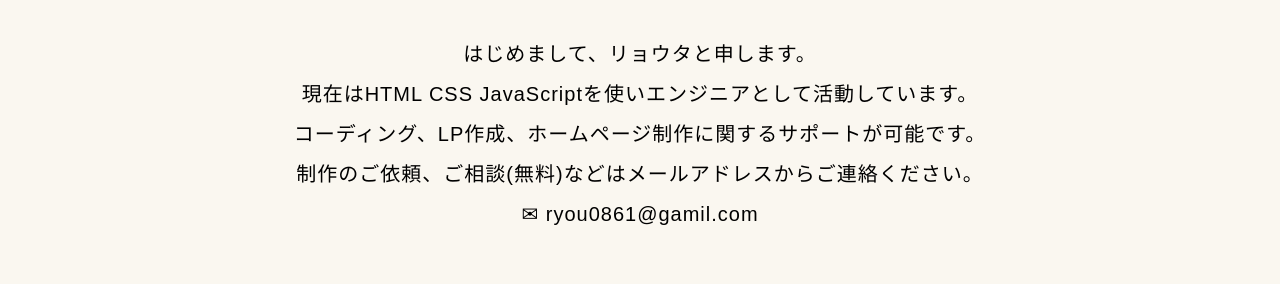
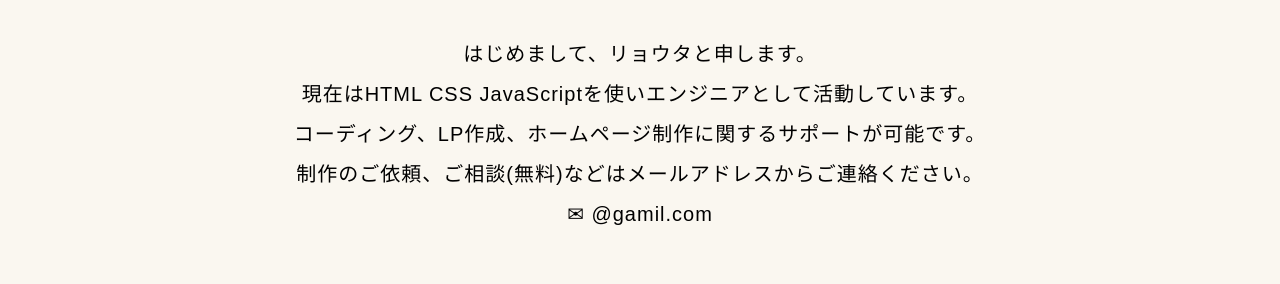
Before and after one commit to ryoutas/web, a plain HTML site: page index.html in a window 1280 px wide. Shown: the part 1953-2237 px from the top of the page. Drawn offline with nearby package versions, Linux system fonts and the light colour scheme; a web font is replaced by a local one.

Commit message:
Update index.html

```diff
--- a/index.html
+++ b/index.html
@@ -120,7 +120,7 @@
     <div class="contact">
       <h2>Message</h2>
     </div>
-     <p>はじめまして、リョウタと申します。<br>現在はHTML CSS JavaScriptを使いエンジニアとして活動しています。<br>コーディング、LP作成、ホームページ制作に関するサポートが可能です。<br>制作のご依頼、ご相談(無料)などはメールアドレスからご連絡ください。<br>✉  ryou0861@gamil.com</p>
+     <p>はじめまして、リョウタと申します。<br>現在はHTML CSS JavaScriptを使いエンジニアとして活動しています。<br>コーディング、LP作成、ホームページ制作に関するサポートが可能です。<br>制作のご依頼、ご相談(無料)などはメールアドレスからご連絡ください。<br>✉  @gamil.com</p>
   </section>
 
   <footer>
```
